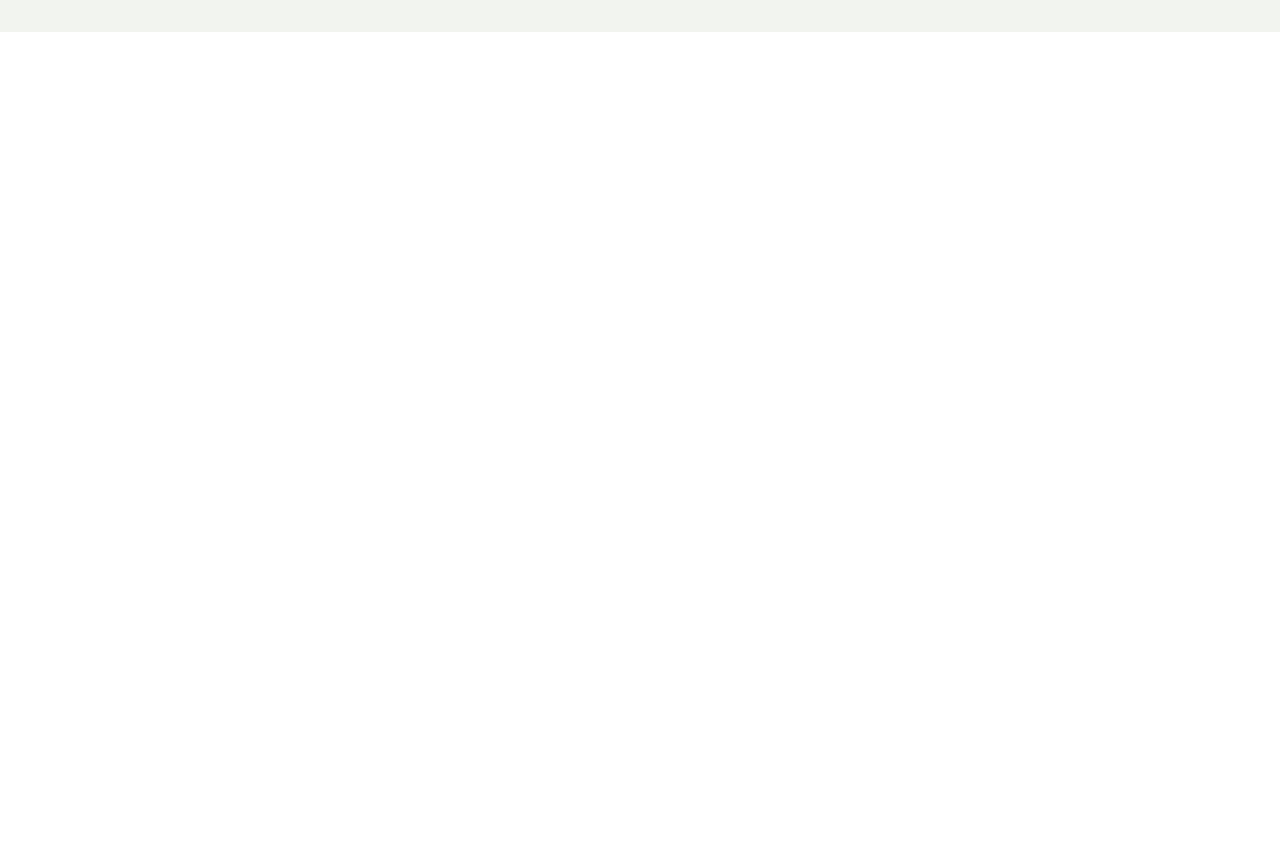
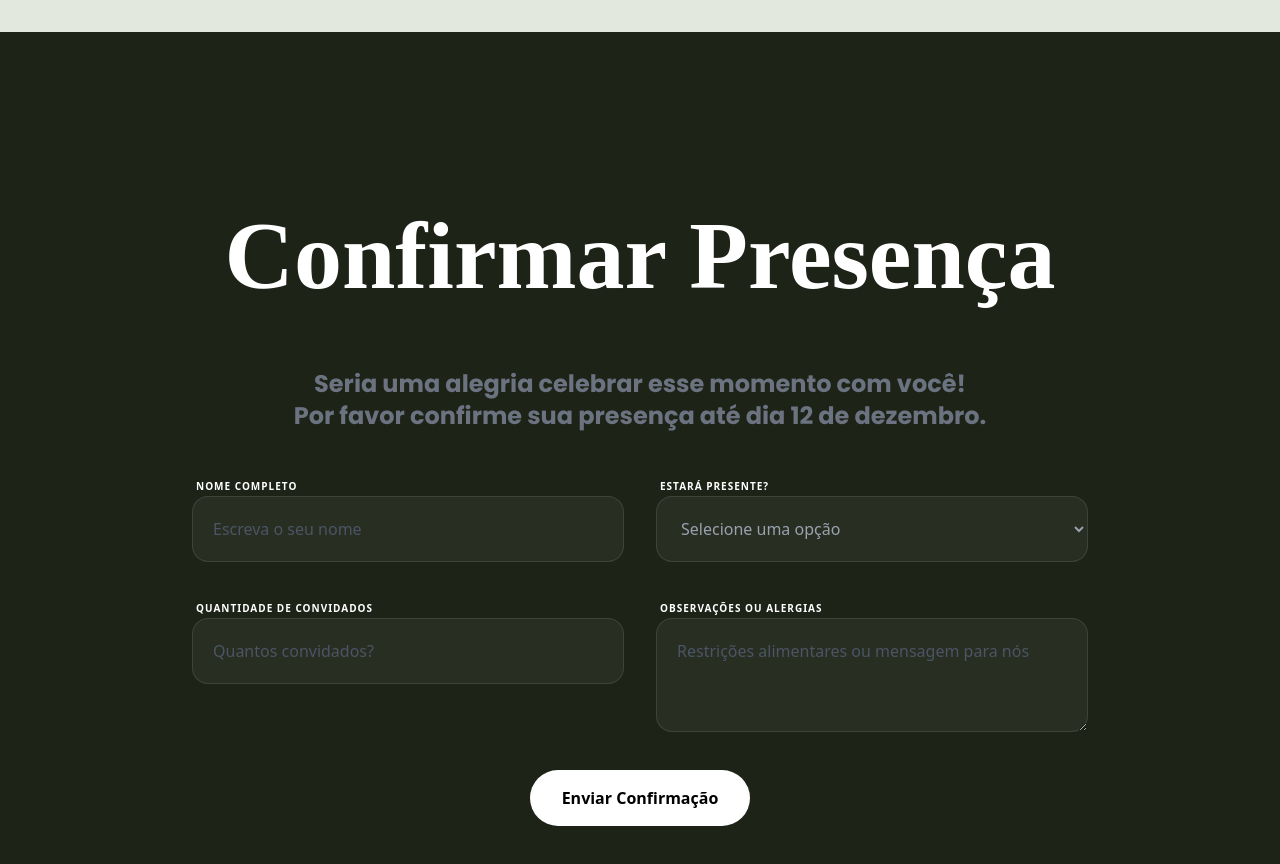
Before and after one commit to Guilherme-codr/meu_casamento, a React (Vite) app: page / in a window 1280 px wide. Shown: the part 2380-3244 px from the top of the page. Before the commit the page ends 2412 px from the top, so only its background shows below. Built offline with nearby package versions, Linux system fonts and the light colour scheme; a web font is replaced by a local one.

Commit message:
Feito a parte de confirmação de presença

```diff
--- a/src/App.jsx
+++ b/src/App.jsx
@@ -3,6 +3,7 @@ import Header from "./components/header.jsx";
 import Hero from "./components/hero.jsx";
 import Grande_Dia from "./components/Grande_Dia.jsx";
 import Lista_Presentes from "./components/Lista_Presentes.jsx";
+import Confirma_Presenca from "./components/Confirma_Presenca.jsx";
 
 function App() {
   useEffect(() => {
@@ -18,11 +19,14 @@ function App() {
       <Header />
       <Hero />
 
-      <section className="py-32 px-6 w-full h-full  scroll-mt">
+      <section className="py-32 px-6 w-full mx-auto h-full scroll-mt">
         <Grande_Dia />
       </section>
-      <section className="py-24 px-6 w-full h-full scroll-mt ">
+      <section className="py-24 px-6 w-full mx-auto h-full scroll-mt bg-[#E3E8DE]">
         <Lista_Presentes />
+      </section>
+      <section className="py-24 w-full mx-auto h-full scroll-mt bg-[#1E2318]">
+        <Confirma_Presenca />
       </section>
     </div>
   );
--- /dev/null
+++ b/src/components/Confirma_Presenca.jsx
@@ -0,0 +1,108 @@
+import { useState } from "react";
+
+function Confirma_Presenca() {
+  // 1. Criar o estado para controlar a exibição da mensagem
+  const [enviado, setEnviado] = useState(false);
+
+  // 2. Função que lida com o envio do formulário
+  const handleSubmit = (e) => {
+    e.preventDefault(); // Impede a página de recarregar
+    setEnviado(true);   // Altera o estado para "enviado"
+  };
+
+  return (
+    <section
+      id="Confirmar"
+      className="relative flex flex-wrap justify-center items-center scroll-mt py-20"
+    >
+      <div className="text-center space-y-6">
+        <h1 className="flex text-center justify-center font-primary text-white text-4xl md:text-8xl font-bold w-full">
+          Confirmar Presença
+        </h1>
+        <p className="font-bold font-secondary md:text-2xl md:pt-10 text-[#6B7280]">
+          Seria uma alegria celebrar esse momento com você!
+          <br />
+          Por favor confirme sua presença até dia 12 de dezembro.
+        </p>
+      </div>
+
+      {/* 3. Adicionamos o onSubmit no formulário */}
+      <form
+        onSubmit={handleSubmit}
+        className="pt-10 pb-4 flex justify-center flex-wrap w-full gap-8 max-w-4xl"
+      >
+        <div className="grid grid-cols-1 md:grid-cols-2 gap-8">
+          <div className="space-y-2">
+            <label className="text-[10px] uppercase tracking-widest text-white font-bold ml-1">
+              Nome Completo
+            </label>
+            <input
+              type="text"
+              required
+              placeholder="Escreva o seu nome"
+              className="w-full bg-[#F2F4EF]/5 border border-white/10 rounded-2xl p-5 focus:ring-1 focus:ring-olive outline-none transition placeholder:text-gray-600 text-white"
+            />
+          </div>
+
+          <div className="space-y-2">
+            <label className="text-[10px] uppercase tracking-widest text-white font-bold ml-1">
+              Estará Presente?
+            </label>
+            <select
+              required
+              className="w-full bg-[#F2F4EF]/5 border border-white/10 rounded-2xl p-5 focus:ring-1 focus:ring-olive outline-none text-gray-400"
+            >
+              <option value="">Selecione uma opção</option>
+              <option value="sim">Sim, Estarei lá</option>
+              <option value="nao">Infelizmente não poderei</option>
+            </select>
+          </div>
+
+          <div className="space-y-2">
+            <label className="text-[10px] uppercase tracking-widest text-white font-bold ml-1">
+              Quantidade de Convidados
+            </label>
+            <input
+              type="number"
+              min="0"
+              required
+              placeholder="Quantos convidados?"
+              className="w-full bg-[#F2F4EF]/5 border text-white border-white/10 rounded-2xl p-5 focus:ring-1 focus:ring-olive outline-none transition placeholder:text-gray-600"
+            />
+          </div>
+
+          <div className="space-y-2">
+            <label className="text-[10px] uppercase tracking-widest text-white font-bold ml-1">
+              Observações ou Alergias
+            </label>
+            <textarea
+              rows="3"
+              placeholder="Restrições alimentares ou mensagem para nós"
+              className="w-full bg-[#F2F4EF]/5 text-white border border-white/10 rounded-2xl p-5 focus:ring-1 focus:ring-olive outline-none transition placeholder:text-gray-600"
+            ></textarea>
+          </div>
+        </div>
+
+        {/* 4. Renderização Condicional da Mensagem */}
+        {enviado && (
+          <div className="w-full flex justify-center mt-4">
+            <div>
+              <p className="text-white font-secondary text-xl">
+                Obrigado! A sua resposta foi enviada.
+              </p>
+            </div>
+          </div>
+        )}
+
+        <button
+          type="submit"
+          className="bg-white text-black font-bold py-4 px-8 rounded-full hover:bg-gray-200 transition-all hover:-translate-y-1 hover:shadow-2xl duration-300"
+        >
+          Enviar Confirmação
+        </button>
+      </form>
+    </section>
+  );
+}
+
+export default Confirma_Presenca;
--- a/src/components/Grande_Dia.jsx
+++ b/src/components/Grande_Dia.jsx
@@ -15,7 +15,7 @@ function Grande_Dia() {
         viewport={{ once: true }}
         transition={{ duration: 1, delay: 0.1 }}
       >
-        <h1 className="flex font-primary text-text-primary sm:text-2xl text-4xl md:text-8xl font-semibold">
+        <h1 className="flex font-primary text-text-primary text-4xl md:text-8xl font-semibold">
           O Grande Dia
         </h1>
       </motion.div>
@@ -29,9 +29,9 @@ function Grande_Dia() {
         transition={{ duration: 1, delay: 0.2 }}
       >
         <div className="pt-29 grid grid-cols-1 md:grid-cols-3 gap-12 justify-center items-center cursor-default">
-          <div className=" bg-bg-card  p-12 rounded-[3rem] shadow-sm border border-[#5E6738]/5 group hover:border-olive/20 transition-all duration-500">
+          <div className=" bg-bg-card  p-12 rounded-[3rem] shadow-sm border border-[#5E6738]/5 group hover:border-olive/20 transition-all hover:shadow-2xl hover:-translate-y-2 duration-500">
             <div className="flex flex-col justify-center items-center">
-              <div className="text-olive mb-1 flex justify-center text-4xl transform group-hover:scale-110 transition-transform">
+              <div className="text-olive mb-1 flex justify-center text-4xl">
                 <CerimoniaIcon className="w-16 h-16" />
               </div>
               <h3 className="text-2xl mb-1 serif font-semibold italic text-primary">
@@ -52,9 +52,9 @@ function Grande_Dia() {
             viewport={{ once: true, amount: 0.3 }}
             transition={{ duration: 1, delay: 0.2 }}
           >
-            <div className=" bg-bg-card  p-12 rounded-[3rem] shadow-sm border border-[#5E6738]/5 group hover:border-olive/20 transition-all duration-500">
+            <div className=" bg-bg-card  p-12 rounded-[3rem] shadow-sm border border-[#5E6738]/5 group hover:border-olive/20 transition-all hover:shadow-2xl hover:-translate-y-2 duration-500">
               <div className="flex flex-col justify-center items-center">
-                <div className="text-olive mb-3 flex justify-center text-4xl transform group-hover:scale-110 transition-transform">
+                <div className="text-olive mb-3 flex justify-center text-4xl">
                   <BoloCasamentoIcon className="w-16 h-16" />
                 </div>
                 <h3 className="text-2xl mb-1 serif font-semibold italic text-primary">
@@ -78,9 +78,9 @@ function Grande_Dia() {
             viewport={{ once: true, amount: 0.3 }}
             transition={{ duration: 1, delay: 0.4 }}
           >
-            <div className=" bg-bg-card p-12 rounded-[3rem] shadow-sm border border-[#5E6738]/5 group hover:border-olive/20 transition-all duration-500">
+            <div className=" bg-bg-card p-12 rounded-[3rem] shadow-sm border border-[#5E6738]/5 group hover:border-olive/20 transition-all hover:shadow-2xl hover:-translate-y-2 duration-500">
               <div className="flex flex-col justify-center items-center">
-                <div className="text-olive mb-1 flex justify-center text-4xl transform group-hover:scale-110 transition-transform">
+                <div className="text-olive mb-1 flex justify-center text-4xl">
                   <DressCodeIcon className="w-16 h-16" />
                 </div>
                 <h3 className="text-2xl serif font-semibold italic text-primary">
--- a/src/components/Lista_Presentes.jsx
+++ b/src/components/Lista_Presentes.jsx
@@ -4,15 +4,16 @@ function Lista_Presentes() {
   return (
     <section
       id="presentes"
-      className="relative flex flex-wrap justify-center items-center scroll-mt"
+      className="relative flex flex-wrap justify-center h-full items-center scroll-mt"
     >
-      <motion.div
+     <div>
+       <motion.div
         initial={{ opacity: 0, y: 100 }}
         whileInView={{ opacity: 1, y: 0 }}
         viewport={{ once: true }}
         transition={{ duration: 1, delay: 0.1 }}
       >
-        <h1 className="flex font-primary text-text-primary sm:text-2xl text-4xl md:text-8xl font-bold">
+        <h1 className="flex font-primary text-text-primary text-4xl md:text-8xl font-bold">
           Lista de Presentes
         </h1>
       </motion.div>
@@ -24,12 +25,13 @@ function Lista_Presentes() {
         viewport={{ once: true, amount: 0.3 }}
         transition={{ duration: 1, delay: 0.7 }}
       >
-        <div className="pt-4 md:pt-14 max-w-4xl text-center">
+        <div className="pt-4 md:pt-14 max-w-4xl justify-center text-center">
           <p className="text-text-secondary leading-relaxed text-lg md:text-xl">
             Pensamos com carinho em algumas sugestões para essa nova etapa
           </p>
         </div>
       </motion.div>
+     </div>
 
       <div className="grid grid-cols-1 sm:grid-cols-2 lg:grid-cols-4 gap-8 pt-12 w-full h-full">
 
```
